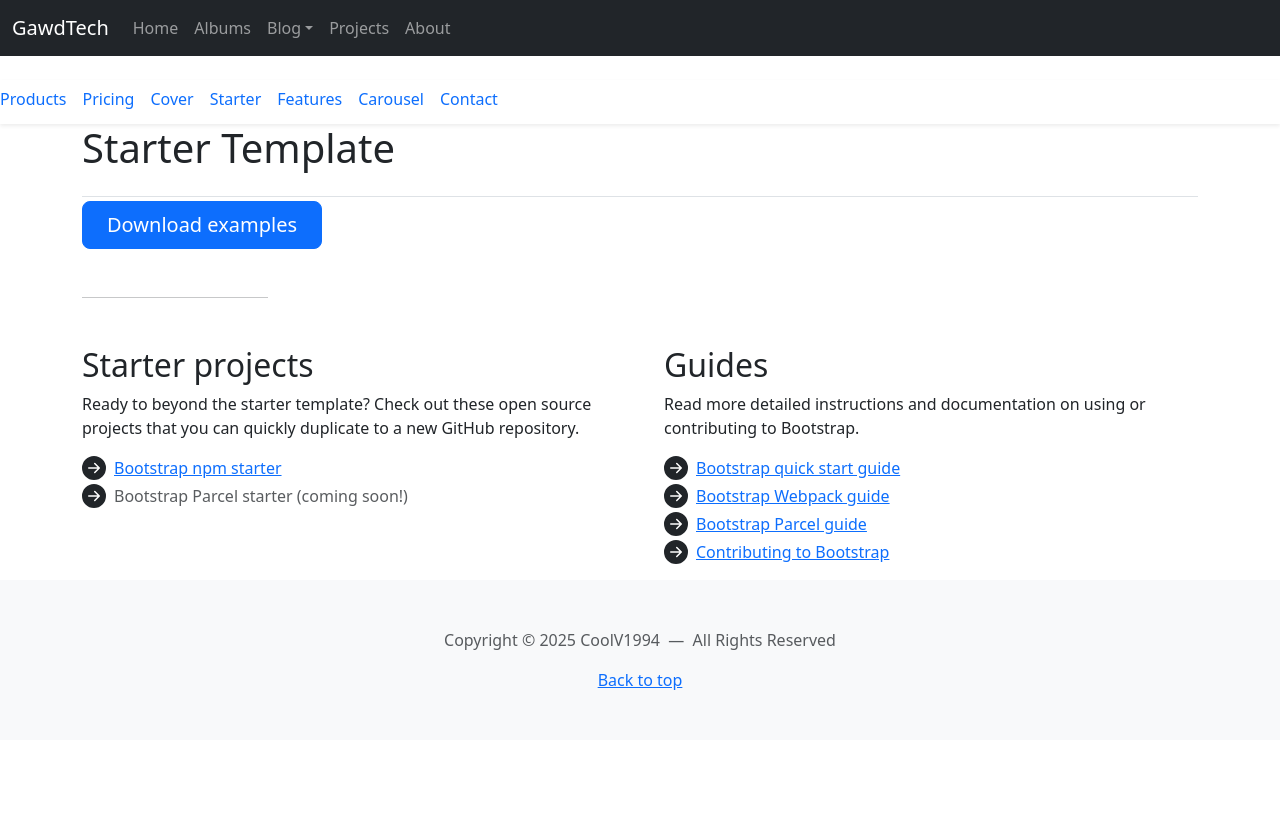
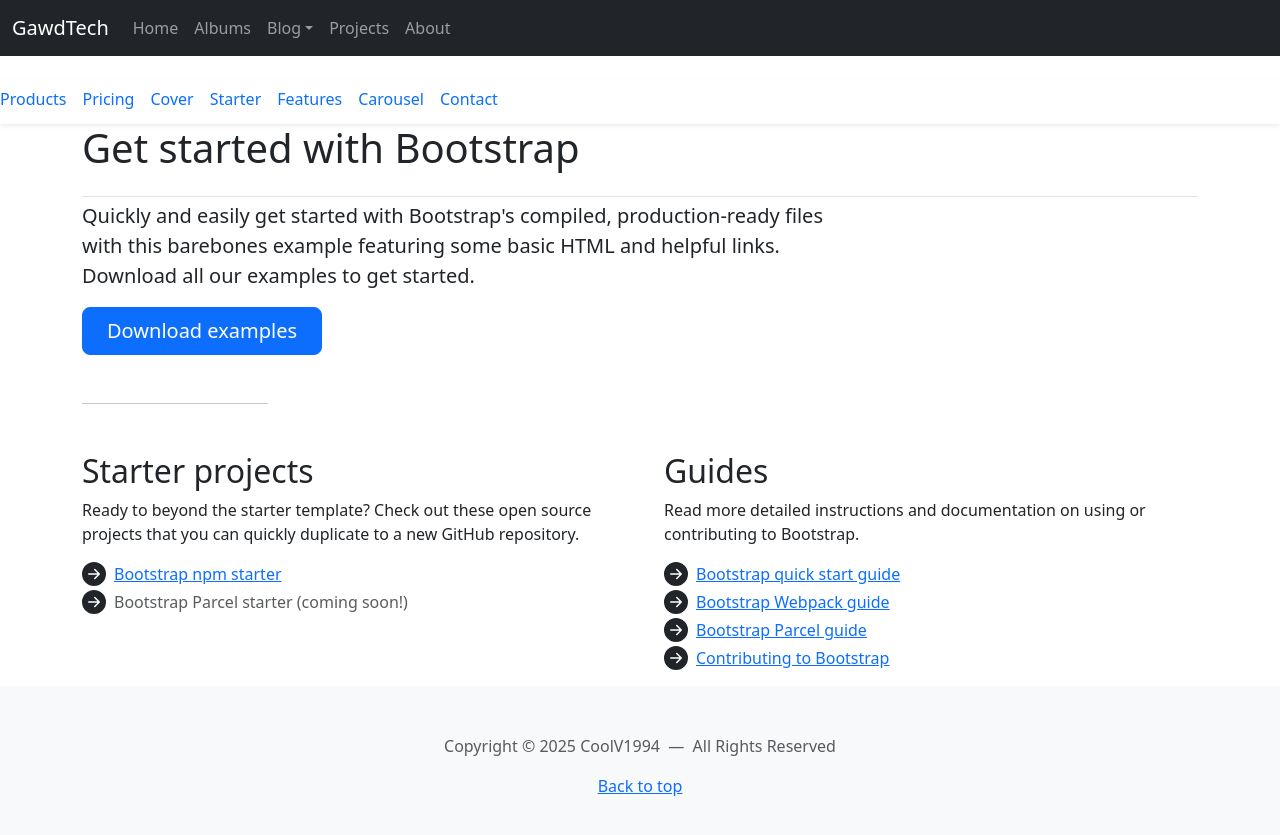
Before and after one commit to CoolV1994/Template-Bootstrap-5, a Jekyll site: the page built from starter-template.html, in a window 1280 px wide. Shown: the top 835 px of the page. Built offline with Jekyll 4.4.1, drawn with Linux system fonts in a browser that asks for light colours.

Commit message:
Update starter-template.html

```diff
--- a/starter-template.html
+++ b/starter-template.html
@@ -1,6 +1,7 @@
 ---
 layout: page
-title: Starter Template
+title: Get started with Bootstrap
+excerpt: Quickly and easily get started with Bootstrap's compiled, production-ready files with this barebones example featuring some basic HTML and helpful links. Download all our examples to get started.
 css:
   - /assets/css/starter-template.css
 ---
```
